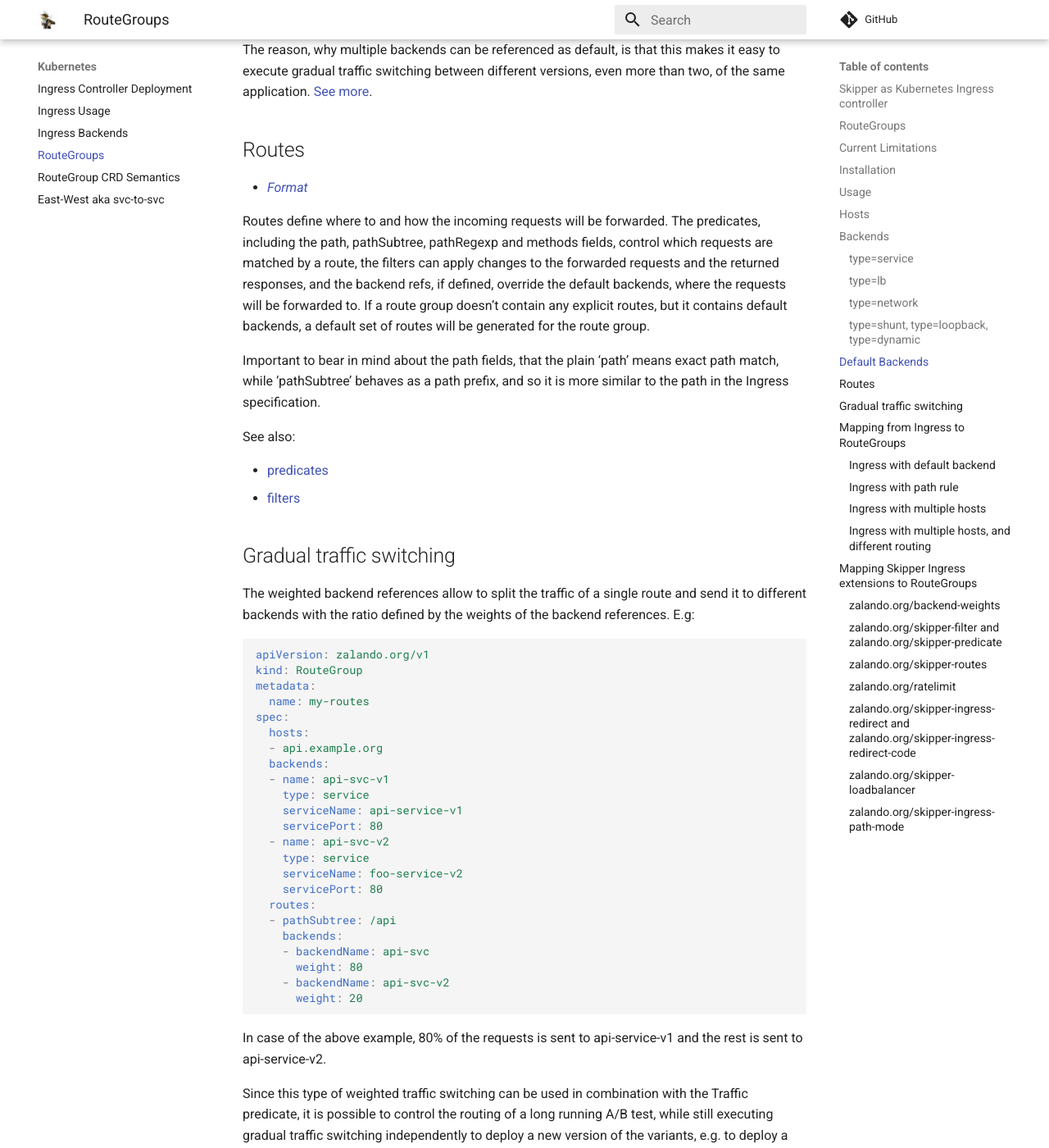
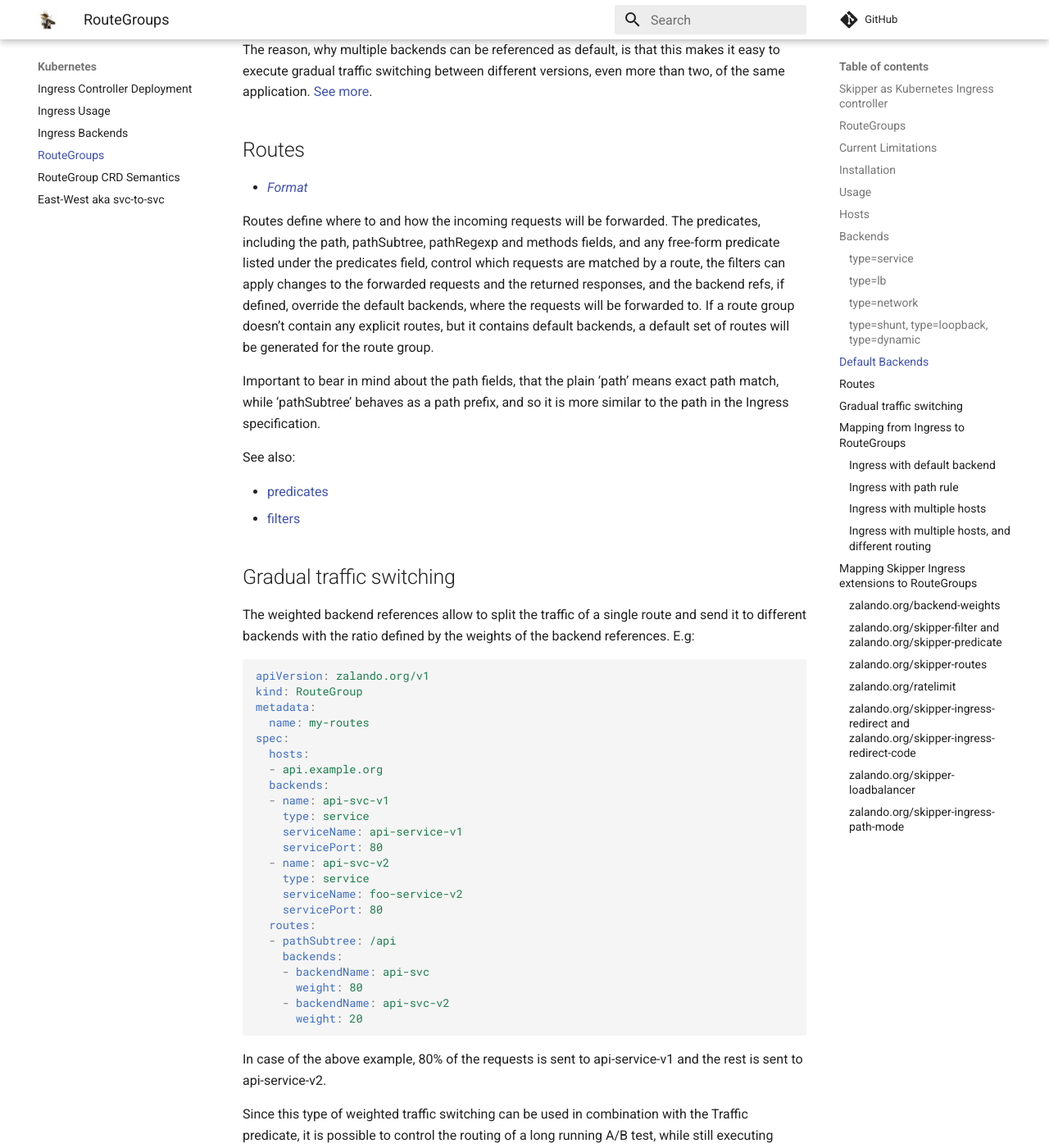
Before and after one commit to zalando/skipper, an MkDocs documentation site: the page built from docs/kubernetes/routegroups.md, in a window 1280 px wide and 1400 px high, scrolled down 5026 px. Shown: the whole window at 82% size. Built offline with MkDocs 1.6.1 and Material for MkDocs 9.7.7, drawn with Linux system fonts in a browser that asks for light colours; comment, search, counter and statistics services are not loaded; some of the changed text lies outside the part shown.

Commit message:
route group doc fixes
Signed-off-by: Arpad Ryszka <arpad.ryszka@gmail.com>

```diff
--- a/docs/kubernetes/routegroups.md
+++ b/docs/kubernetes/routegroups.md
@@ -220,10 +220,11 @@ more](#gradual-traffic-switching).
 - *[Format](../routegroup-crd/#route_1)*
 
 Routes define where to and how the incoming requests will be forwarded. The predicates, including the path,
-pathSubtree, pathRegexp and methods fields, control which requests are matched by a route, the filters can apply
-changes to the forwarded requests and the returned responses, and the backend refs, if defined, override the
-default backends, where the requests will be forwarded to. If a route group doesn't contain any explicit routes,
-but it contains default backends, a default set of routes will be generated for the route group.
+pathSubtree, pathRegexp and methods fields, and any free-form predicate listed under the predicates field,
+control which requests are matched by a route, the filters can apply changes to the forwarded requests and the
+returned responses, and the backend refs, if defined, override the default backends, where the requests will be
+forwarded to. If a route group doesn't contain any explicit routes, but it contains default backends, a default
+set of routes will be generated for the route group.
 
 Important to bear in mind about the path fields, that the plain 'path' means exact path match, while
 'pathSubtree' behaves as a path prefix, and so it is more similar to the path in the Ingress specification.
```
Also changed, not shown: other parts of docs/kubernetes/routegroups.md (+4 -2 lines).
